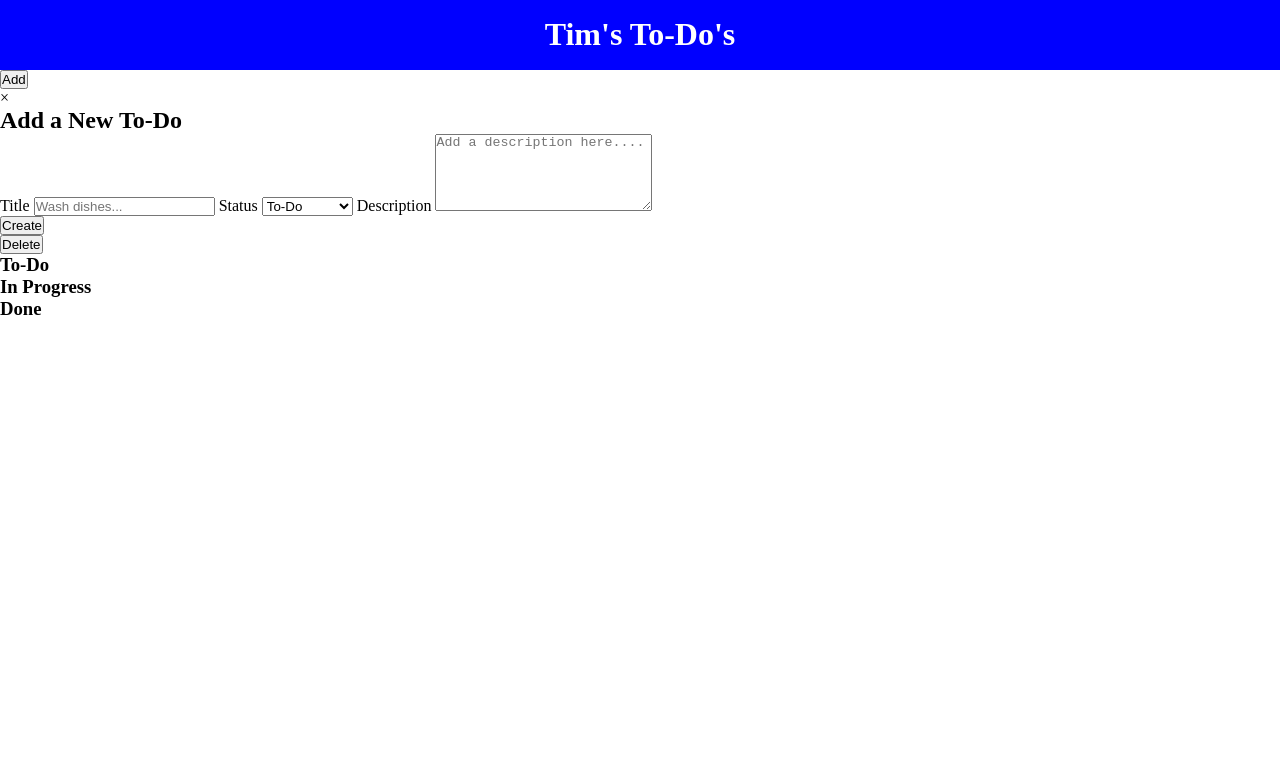
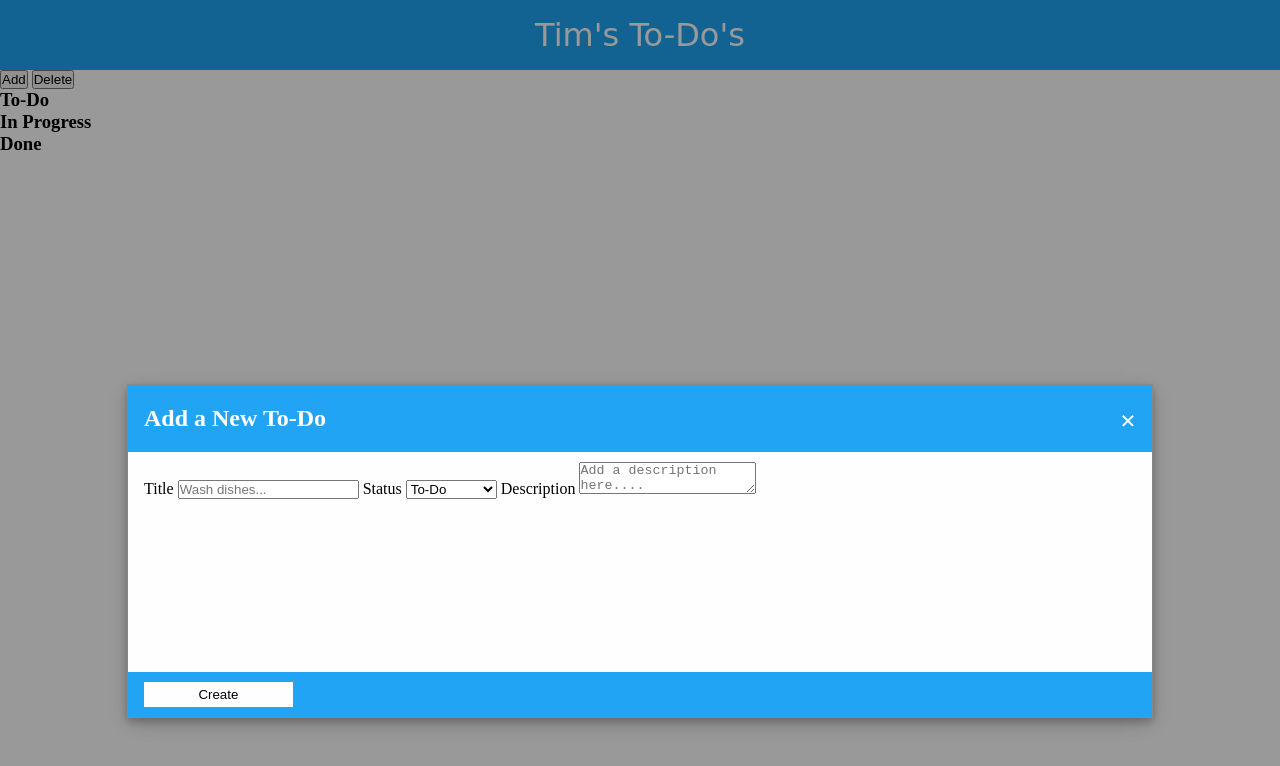
Before and after one commit to tim-henning/interactive-to-do-list, a plain HTML site: page index.html in a window 1280 px wide. Both pictures are taken after a click on the button "Add". Drawn offline with Linux system fonts and the light colour scheme; a web font is replaced by a local one.

Commit message:
Designed the Modal and gave it basic functionality

```diff
--- a/index.html
+++ b/index.html
@@ -6,6 +6,9 @@
         <script src="script.js" defer></script>
         <meta name="author" content="Tim Henning">
         <meta name="viewport" content="width=device-width, initial-scale=1.0">
+        <link rel="preconnect" href="https://fonts.googleapis.com">
+        <link rel="preconnect" href="https://fonts.gstatic.com" crossorigin>
+        <link href="https://fonts.googleapis.com/css2?family=Calligraffitti&display=swap" rel="stylesheet">
     </head>
 
     <body>
@@ -36,7 +39,7 @@
                                 <option value="done">Done</option>
                             </select>
                             <label for="description">Description</label>
-                            <textarea name="description" id="description" rows="5" cols="25" placeholder="Add a description here...."></textarea>
+                            <textarea name="description" id="description" placeholder="Add a description here...."></textarea>
                           </form>
                         </div>
                         <div class="modal-footer">
--- a/script.js
+++ b/script.js
@@ -0,0 +1,28 @@
+
+// Modal section
+
+// Get the modal
+var modal = document.getElementById("newModal");
+
+// Get the button that opens the modal
+var btn = document.getElementById("new-button");
+
+// Get the <span> element that closes the modal
+var span = document.getElementsByClassName("close")[0];
+
+// When the user clicks the button, open the modal
+btn.onclick = function() {
+  modal.style.display = "block";
+}
+
+// When the user clicks on <span> (x), close the modal
+span.onclick = function() {
+  modal.style.display = "none";
+}
+
+// When the user clicks anywhere outside of the modal, close it
+window.onclick = function(event) {
+  if (event.target == modal) {
+    modal.style.display = "none";
+  }
+}
--- a/style.css
+++ b/style.css
@@ -6,11 +6,102 @@
 header {
     width: 100%;
     height: 70px;
-    background-color: blue;
+    background-color: #20A4F3;
     text-align: center;
     color: white;
 }
 
 header h1 {
     padding-top: 1rem;
+    font-family: "Calligraffitti", cursive;
+    font-weight: 400;
+    font-style: normal;
 }
+
+/* The Modal (background) */
+.modal {
+    display: none; /* Hidden by default */
+    position: fixed; /* Stay in place */
+    z-index: 1; /* Sit on top */
+    padding-top: 30%; /* Location of the box */
+    left: 0;
+    top: 0;
+    width: 100%; /* Full width */
+    height: 100%; /* Full height */
+    overflow: auto; /* Enable scroll if needed */
+    background-color: rgb(0,0,0); /* Fallback color */
+    background-color: rgba(0,0,0,0.4); /* Black w/ opacity */
+}
+
+    /* Modal Content */
+.modal-content {
+    position: relative;
+    background-color: #fefefe;
+    margin: auto;
+    padding: 0;
+    border: 1px solid #888;
+    width: 80%;
+    box-shadow: 0 4px 8px 0 rgba(0,0,0,0.2),0 6px 20px 0 rgba(0,0,0,0.19);
+    -webkit-animation-name: animatetop;
+    -webkit-animation-duration: 0.4s;
+    animation-name: animatetop;
+    animation-duration: 0.4s
+  }
+
+  /* Add Animation */
+  @-webkit-keyframes animatetop {
+    from {top: -250px; opacity:0}
+    to {top:0; opacity:1}
+  }
+
+  @keyframes animatetop {
+    from {top:-300px; opacity:0}
+    to {top:0; opacity:1}
+  }
+
+  /* The Close Button */
+  .close {
+    color: white;
+    float: right;
+    font-size: 28px;
+    font-weight: bold;
+  }
+
+  .close:hover,
+  .close:focus {
+    color: #000;
+    text-decoration: none;
+    cursor: pointer;
+  }
+
+  .modal-header {
+    padding: 20px 16px;
+    background-color: #20A4F3;
+    color: #fefefe;
+  }
+
+  .modal-body {
+    padding: 10px 16px;
+    height: 200px;
+}
+
+  .modal-footer {
+    padding: 10px 16px;
+    background-color: #20A4F3;
+    color: white;
+  }
+
+  #create-button {
+    width: 15%;
+    height: 25px;
+    background-color: #fefefe;
+    border-style: none;
+  }
+
+  #create-button:hover {
+    cursor: pointer;
+  }
+
+  #create-button:active {
+    border: 1px solid #888;
+  }
```
